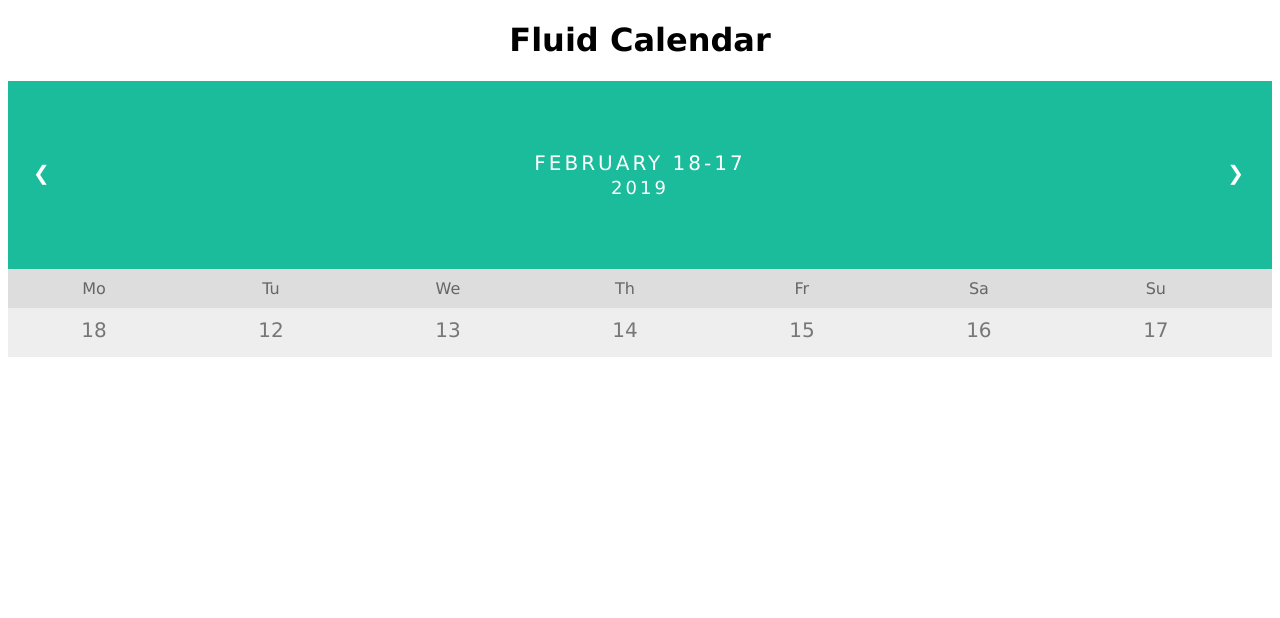
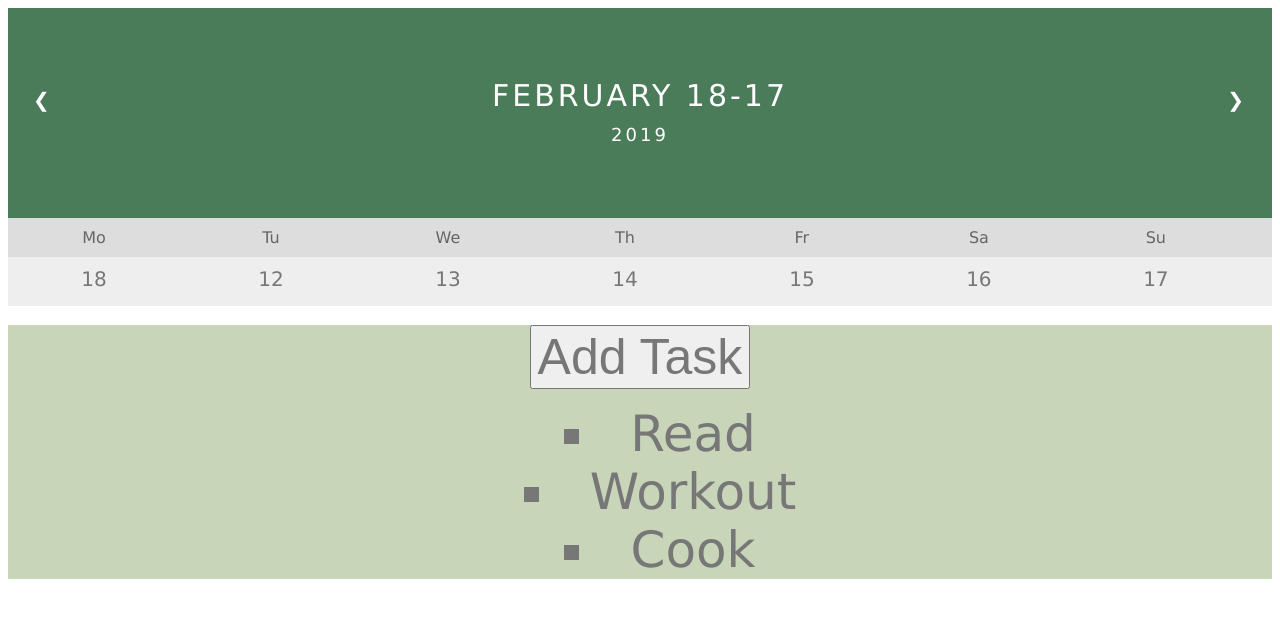
Before and after one commit to matthewPapke/fluid, a Django app: page /cal/ in a window 1280 px wide. Shown: the top 618 px of the page. Run offline with Django 3.2, Linux system fonts and the light colour scheme.

Commit message:
add task bucket to calendar

```diff
--- a/cal/templates/cal/index.html
+++ b/cal/templates/cal/index.html
@@ -1,6 +1,19 @@
 <!DOCTYPE html>
 <html>
 <head>
+<script src="https://ajax.googleapis.com/ajax/libs/jquery/3.3.1/jquery.min.js"></script>
+<script>
+function displayForm() {
+  $("#add-task-button").toggle();
+  $("#create-task").toggle();
+}
+
+function hideForm(){
+  $("#create-task").toggle();
+  $("#add-task-button").toggle();
+}
+
+</script>
 <style>
 * {box-sizing: border-box;}
 ul {list-style-type: none;}
@@ -8,35 +21,40 @@ body {font-family: Verdana, sans-serif;}
 
 .title {
   text-align: center;
+  font-family: Verdana, sans-serif;
 }
 
-.month {
+.week {
   padding: 70px 25px;
   width: 100%;
-  background: #1abc9c;
+  background: #4a7c59;
   text-align: center;
 }
 
-.month ul {
+.week ul {
   margin: 0;
   padding: 0;
 }
 
-.month ul li {
+.week ul li {
   color: white;
   font-size: 20px;
   text-transform: uppercase;
   letter-spacing: 3px;
 }
 
-.month .prev {
+.week .prev {
   float: left;
   padding-top: 10px;
 }
 
-.month .next {
+.week .next {
   float: right;
   padding-top: 10px;
+}
+
+.week .date-range {
+  font-size: 30px;
 }
 
 .weekdays {
@@ -74,6 +92,30 @@ body {font-family: Verdana, sans-serif;}
   color: white !important
 }
 
+.bucket{
+  text-align: center;
+  background: #c8d5b9;
+}
+
+.bucket ul {
+  list-style-position: inside;
+}
+
+.bucket li {
+  list-style-type: square;
+  color: #777;
+  font-size: 50px;
+}
+
+.bucket button {
+  color: #777;
+  font-size: 50px;
+}
+
+#create-task {
+  display: none;
+}
+
 /* Add media queries for smaller screens */
 @media screen and (max-width:720px) {
   .weekdays li, .days li {width: 13.1%;}
@@ -91,13 +133,11 @@ body {font-family: Verdana, sans-serif;}
 </head>
 <body>
 
-<h1 class="title">Fluid Calendar</h1>
-
-<div class="month">
+<div class="week">
   <ul>
     <li class="prev">&#10094;</li>
     <li class="next">&#10095;</li>
-    <li>
+    <li class="date-range">
       {{ month }} {{ week.Monday }}-{{ week.Sunday }} <br>
       <span style="font-size:18px">{{ year }}</span>
     </li>
@@ -123,6 +163,24 @@ body {font-family: Verdana, sans-serif;}
   <li>{{ week.Saturday }}</li>
   <li>{{ week.Sunday }}</li>
 </ul>
+<br/>
+
+<div class="bucket">
+  <!-- onClick show form -->
+  <button id="add-task-button" onclick="displayForm()">Add Task</button>
+  <form id="create-task">
+    <b>Name:</b> <input type="text"><br/>
+    <b>Description:</b> <input type="text"><br/>
+    <b>Count:</b> <input type="text"><br/>
+    <button type="button" id="submit">Create</button><br/>
+    <button type="button" onclick="hideForm()">Cancel</button><br/>
+  </form>
+  <ul>
+    <li>Read</li>
+    <li>Workout</li>
+    <li>Cook</li>
+  </ul>
+</div>
 
 </body>
 </html>
```
